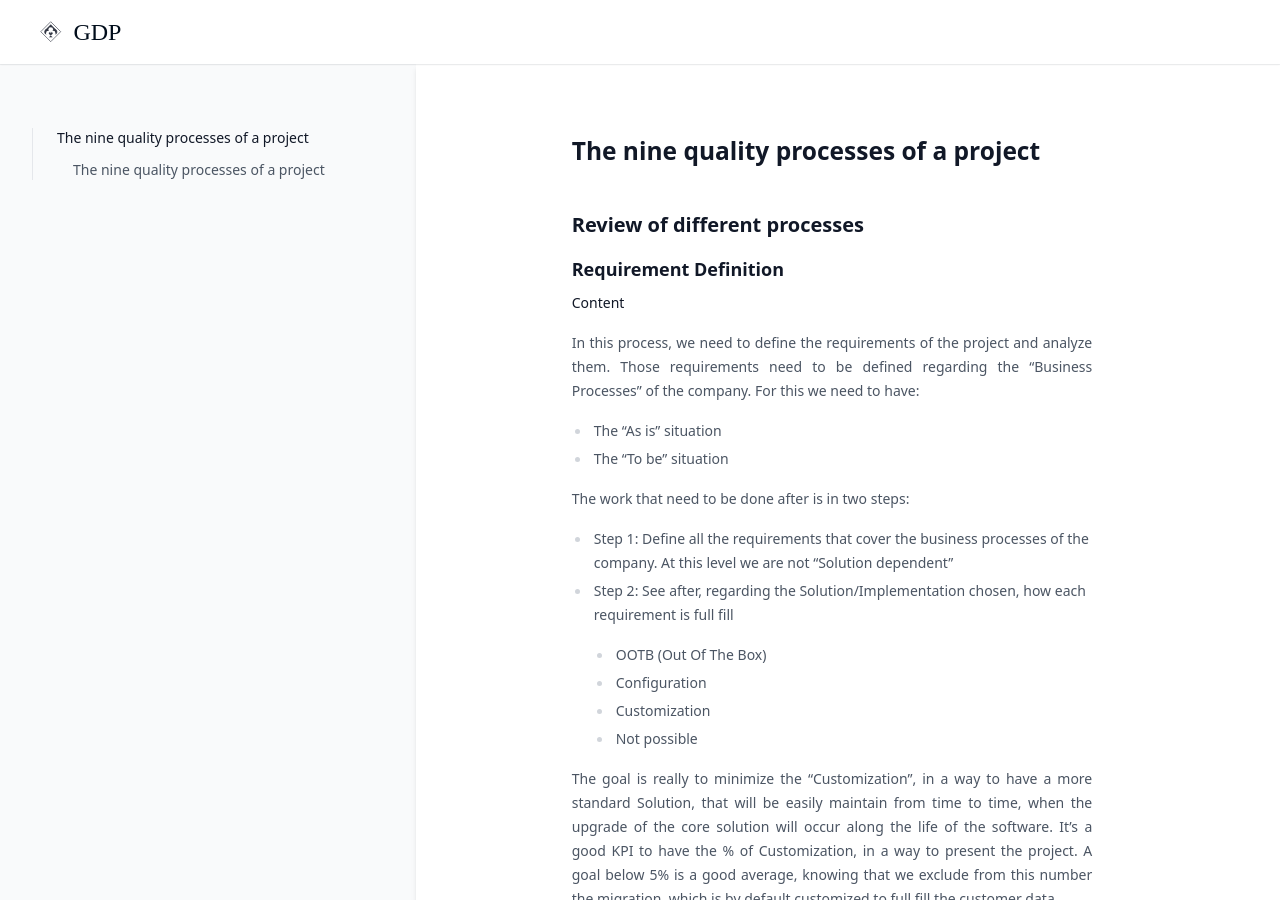
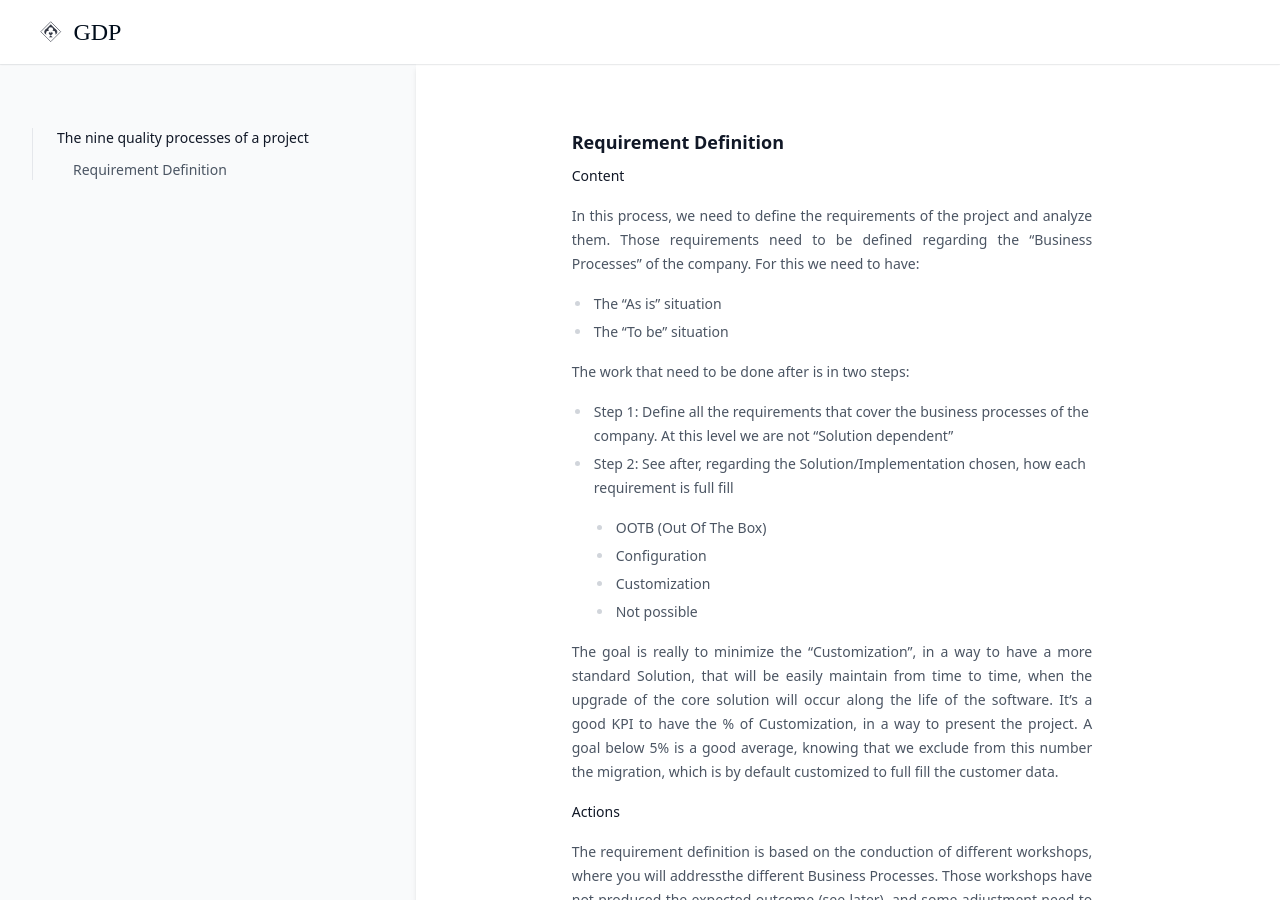
Before and after one commit to greglejeune/ebook, a Jekyll site: the page built from _gdp/2021-10-01-processes.md, in a window 1280 px wide and 900 px high. Built offline with Jekyll 4.4.1, drawn with Linux system fonts in a browser that asks for light colours.

Commit message:
Update 2021-10-01-processes.md

```diff
--- a/_gdp/2021-10-01-processes.md
+++ b/_gdp/2021-10-01-processes.md
@@ -1,11 +1,7 @@
 ---
 layout: gdp
-title: "The nine quality processes of a project"
+title: "Requirement Definition"
 ---
-
-<h1>The nine quality processes of a project</h1>
-
-<h2>Review of different processes</h2>
 
 <h3>Requirement Definition</h3>
 
```
